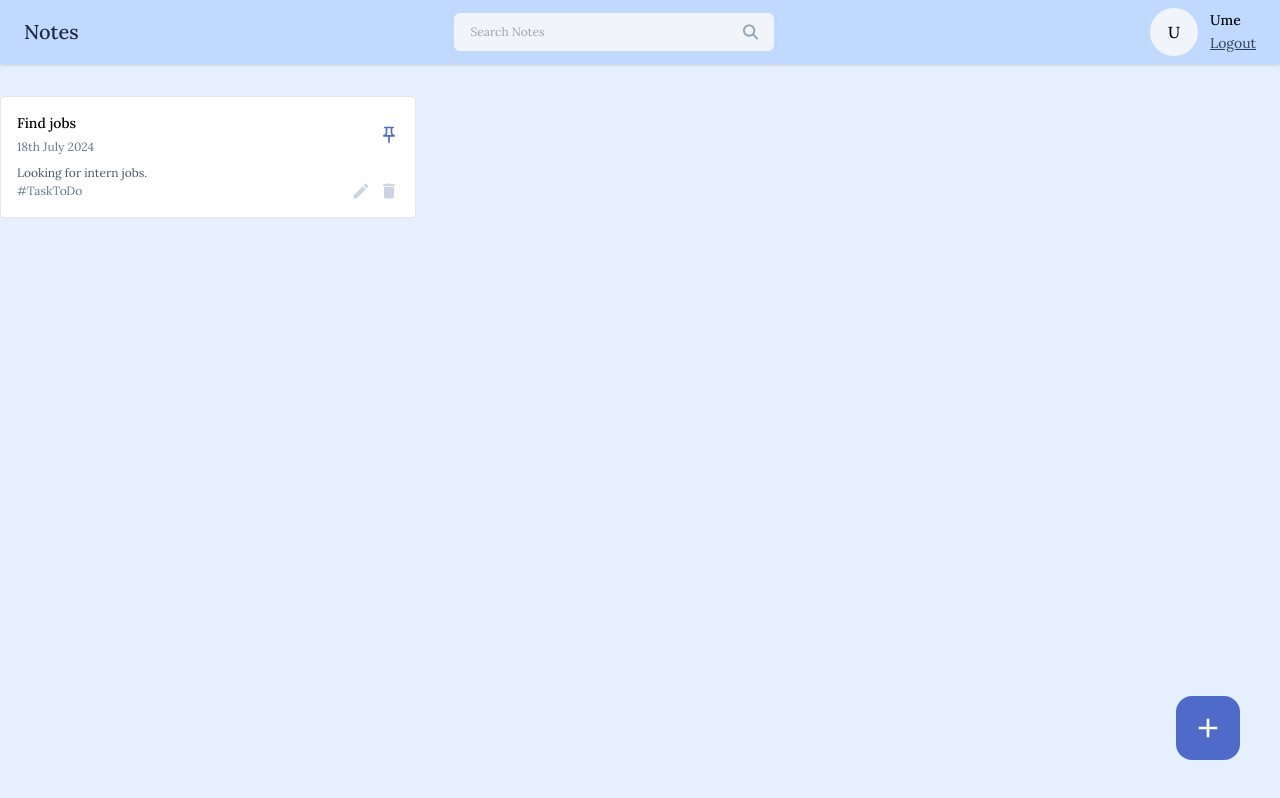
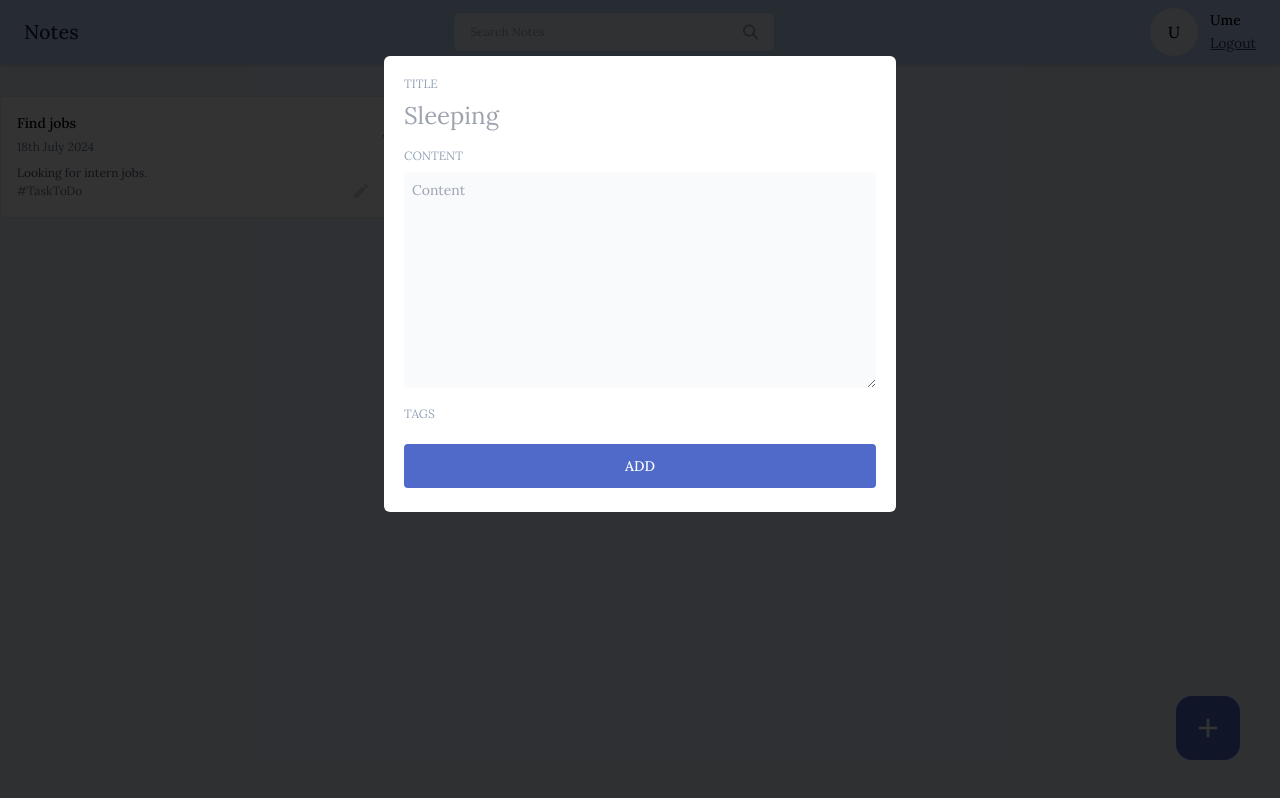
Before and after one commit to ume-meu/note, a React (Vite) app in the folder frontend/note-app/: page /dashboard in a window 1280 px wide. Both pictures are taken after a click on the button 1208 px from the left and 728 px from the top of the page. Built offline with nearby package versions, Linux system fonts and the light colour scheme; a web font is replaced by a local one.

Commit message:
add/edit popup in home page

```diff
--- a/frontend/note-app/package.json
+++ b/frontend/note-app/package.json
@@ -13,6 +13,7 @@
     "react": "^18.3.1",
     "react-dom": "^18.3.1",
     "react-icons": "^5.2.1",
+    "react-modal": "^3.16.1",
     "react-router-dom": "^6.25.0"
   },
   "devDependencies": {
--- a/frontend/note-app/src/index.css
+++ b/frontend/note-app/src/index.css
@@ -43,4 +43,8 @@
   .icon-btn:hover{
     @apply text-primary;
   }
+
+  .input-label{
+    @apply text-xs text-slate-400;
+  }
 }
--- /dev/null
+++ b/frontend/note-app/src/pages/Home/AddEditNotes.jsx
@@ -0,0 +1,36 @@
+import React from "react";
+
+const AddEditNotes = () => {
+  return (
+    <div>
+      <div className="flex flex-col gap-2">
+        <label className="input-label">TITLE</label>
+        <input
+          type="text"
+          className="text-2xl text-slate-90 outline-none"
+          placeholder="Sleeping"
+        />
+      </div>
+
+      <div className="flex flex-col gap-2 mt-4">
+        <label className="input-label">CONTENT</label>
+        <textarea
+          type="text"
+          className="text-sm text0slate-950 outline-none bg-slate-50 p-2 rounded"
+          placeholder="Content"
+          rows={10}
+        />
+      </div>
+
+      <div className="mt-3">
+        <label className="input-label">TAGS</label>
+      </div>
+
+      <button className="btn-primary font-medium mt-5 p-3" onClick={() => {}}>
+        ADD
+      </button>
+    </div>
+  );
+};
+
+export default AddEditNotes;
--- a/frontend/note-app/src/pages/Home/Home.jsx
+++ b/frontend/note-app/src/pages/Home/Home.jsx
@@ -1,9 +1,18 @@
-import React from "react";
+import React, { useState } from "react";
+import Modal from "react-modal";
 import Navbar from "../../components/Navbar/Navbar";
 import NoteCard from "../../components/Cards/NoteCard";
 import { MdAdd } from "react-icons/md";
+import AddEditNotes from "./AddEditNotes";
 
 const Home = () => {
+
+  const [ openAddEditModal, setOpenAddEditModal ] = useState({
+    isShown: false,
+    type: "add",
+    data: null,
+  });
+
   return (
     <>
       <Navbar />
@@ -23,9 +32,28 @@
         </div>
       </div>
 
-      <button className="w-16 h-16 flex items-center justify-center rounded-2xl bg-primary hover:bg-blue-600 absolute right-10 bottom-10" onClick={() => {}}>
+      <button
+        className="w-16 h-16 flex items-center justify-center rounded-2xl bg-primary hover:bg-blue-600 absolute right-10 bottom-10"
+        onClick={() => {
+          setOpenAddEditModal({ isShown: true, type: "add", data: null });
+        }}
+      >
         <MdAdd className="text-[32px] text-white" />
       </button>
+
+      <Modal
+        isOpen={openAddEditModal.isShown}
+        onRequestClose={() => {}}
+        style={{
+          overlay: {
+            backgroundColor: "rgba(0, 0, 0, 0.8)",
+          },
+        }}
+        contentLabel=""
+        className="w-[40%] bg-white rounded-md mx-auto mt-14 p-5 overflow-scroll"
+      >
+        <AddEditNotes />
+      </Modal>
     </>
   );
 };
```
Also changed, not shown: 2 other files (tests, documents, lock files or other folders).
